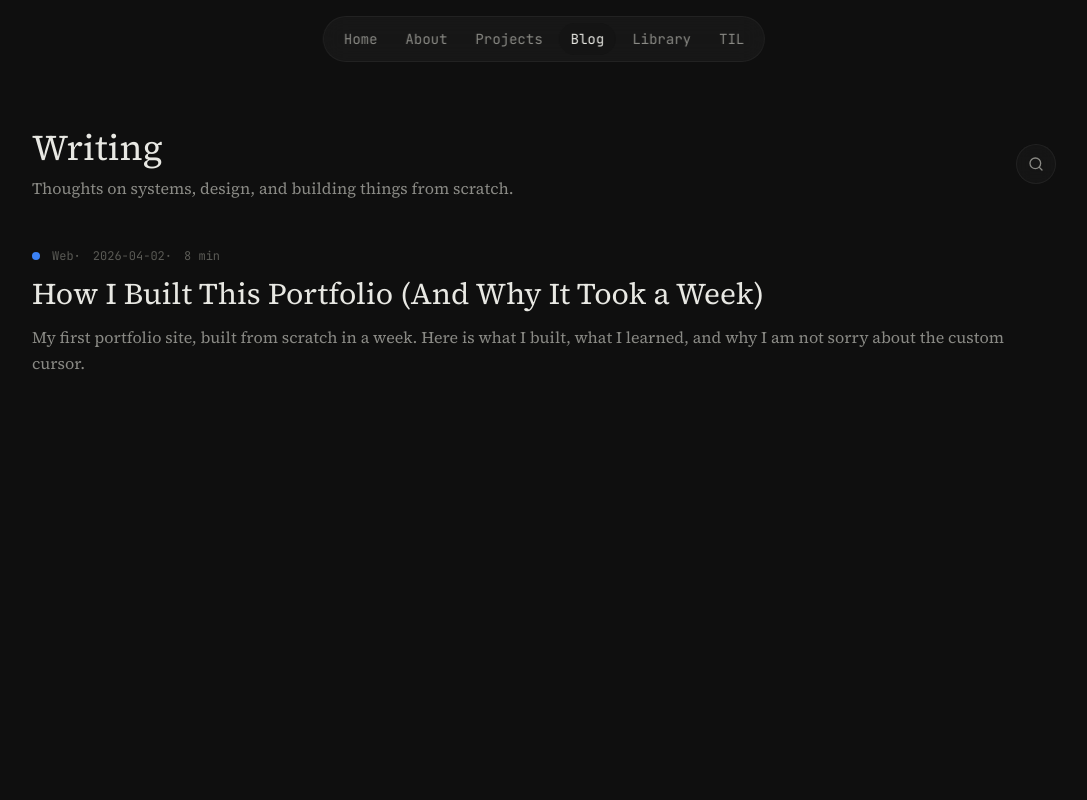
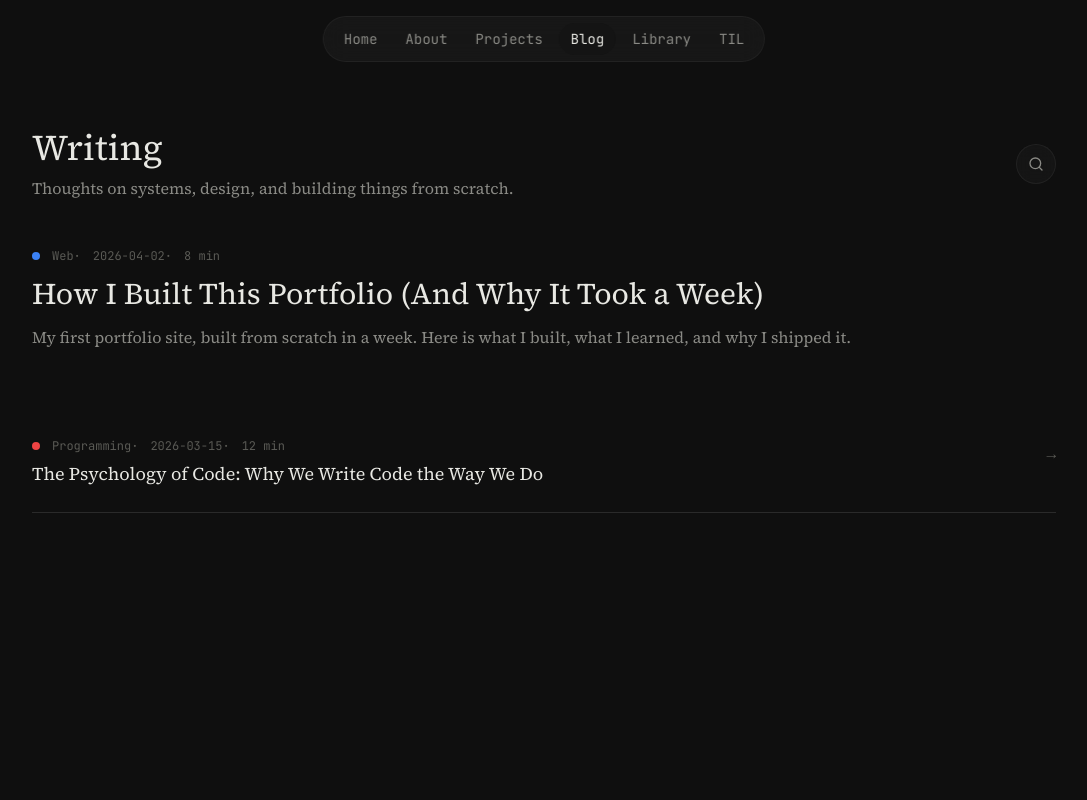
Before and after one commit to KiranRajeev-KV/KiranRajeev-KV.github.io, a React (Vite) app: page /blog in a window 1280 px wide. Shown: the top 800 px of the page, without its empty margins (96-1183 px from the left). Built offline with nearby package versions, Linux system fonts and the light colour scheme.

Commit message:
docs: update README and blog metadata
Update README features list to reflect current state.
Update blog teaser text to remove cursor references.

```diff
--- a/src/data/blog.ts
+++ b/src/data/blog.ts
@@ -17,8 +17,19 @@ export const blogPosts: BlogPost[] = [
     category: 'Web',
     categoryColor: '#3b82f6',
     teaser:
-      'My first portfolio site, built from scratch in a week. Here is what I built, what I learned, and why I am not sorry about the custom cursor.',
+      'My first portfolio site, built from scratch in a week. Here is what I built, what I learned, and why I shipped it.',
     featured: true,
     wordCount: 1474,
   },
+  {
+    slug: 'the-psychology-of-code',
+    title: 'The Psychology of Code: Why We Write Code the Way We Do',
+    date: '2026-03-15',
+    category: 'Programming',
+    categoryColor: '#ef4444',
+    teaser:
+      'Exploring the psychological factors that influence how we write code, from cognitive biases to design patterns.',
+    featured: false,
+    wordCount: 2310,
+  },
 ]
```
Also changed, not shown: 1 other file (tests, documents, lock files or other folders).
